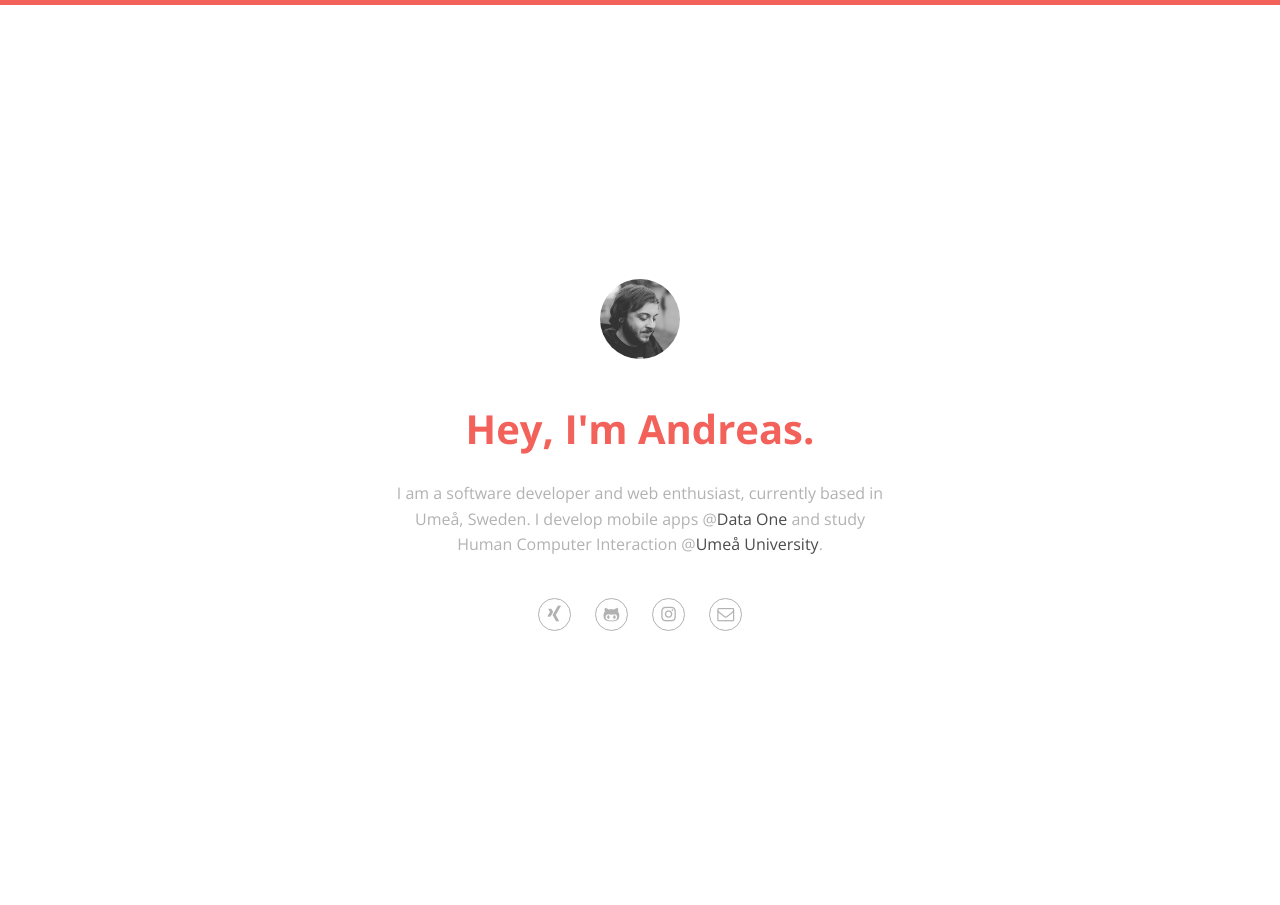
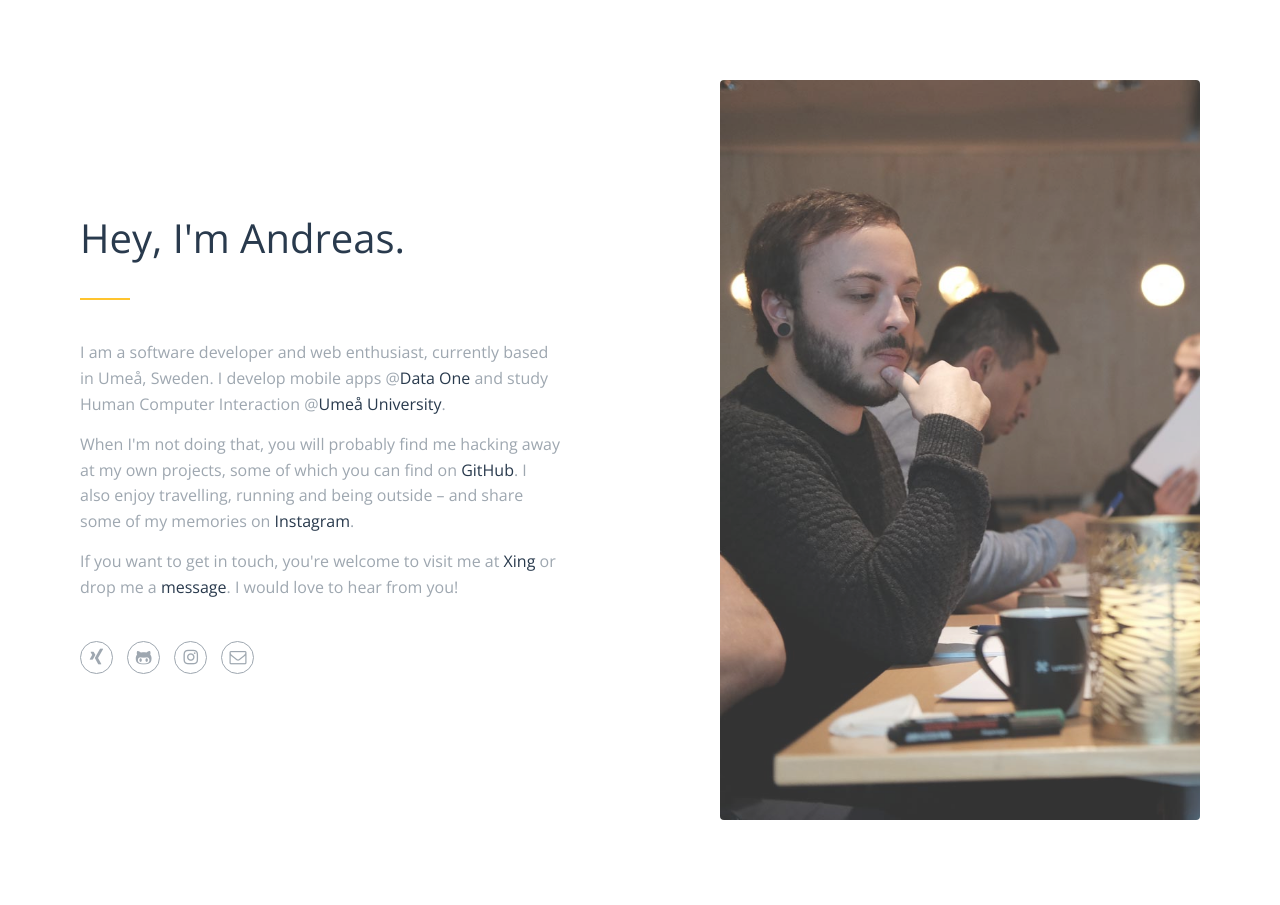
Before and after one commit to andrsphil/andrsphil.github.io, a Jekyll site: the page built from index.html, in a window 1280 px wide. Built offline with Jekyll 4.4.1, drawn with Linux system fonts in a browser that asks for light colours.

Commit message:
Redesign layout, colors and text

```diff
--- a/_sass/_base.scss
+++ b/_sass/_base.scss
@@ -20,8 +20,8 @@ body
   background-color: $color-background;
   color: $color-base;
   font-size: $font-size-base;
-  font-family: $font-family;
-  line-height: $line-height-base;
+  font-family: 'Open Sans', 'Helvetica Neue', sans-serif;
+  line-height: 1.6;
 }
 
 
@@ -29,11 +29,36 @@ body
 //  Typography
 // -----------------------------------------------------------------------------------------------
 
+h1
+{
+  color: $color-secondary;
+  font-size: 4.0rem;
+  font-weight: normal;
+  line-height: 1.1;
+  margin: $spacing-sm 0 ($spacing-md * 2) 0;
+  position: relative;
+
+  &:after
+  {
+    border-bottom: 2px $color-primary solid;
+    bottom: (- $spacing-md);
+    content: '';
+    left: 0;
+    position: absolute;
+    width: 5.0rem;
+  }
+}
+
+p
+{
+  margin: ($spacing-sm / 2) 0;
+}
+
 a
 {
   color: $color-secondary;
   text-decoration: none;
-  transition: color $transition-duration $transition-effect;
+  transition: color $transition;
 
   &:hover
   {
@@ -41,89 +66,32 @@ a
   }
 }
 
-h1
-{
-  line-height: 1.1;
-  font-size: $font-size-h1;
-}
-
-.title
-{
-  color: $color-primary;
-  font-weight: bold;
-  margin: $spacing-sm 0;
-}
-
-.subtitle
-{
-  margin: $spacing-sm 0;
-}
-
 
 // -----------------------------------------------------------------------------------------------
-//  Page elements
+//  Layout
 // -----------------------------------------------------------------------------------------------
 
-.profile-pic
+.column
 {
-  border-radius: 50%;
-  width: $profile-pic-size;
-  height: $profile-pic-size;
-  opacity: 0.8;
-  transition: opacity $transition-duration $transition-effect;
+  display: table;
+  height: 100%;
+  width: 100%;
 
-  &:hover
+  @media (min-width: $screen-sm-min)
   {
-    opacity: 1;
-  }
-
-  @media(min-width: $screen-sm-min)
-  {
-    margin-bottom: ($spacing-lg - $spacing-sm);
+    float: left;
+    width: 50%;
   }
 }
 
-.button-wrapper
+.content-wrapper
 {
-  list-style-type: none;
-  margin: $spacing-sm 0 0 0;
-  padding: 0;
-
-  li
-  {
-    display: inline;
-    margin: 0 1.0rem;
-  }
+  display: table-cell;
+  padding: $spacing-md;
+  vertical-align: middle;
 
   @media (min-width: $screen-sm-min)
   {
-    margin-top: $spacing-lg;
+    padding: $spacing-lg;
   }
 }
-
-.icon-circle
-{
-  border-color: $color-base;
-  border-radius: 50%;
-  border-style: solid;
-  border-width: 0.1rem;
-  color: $color-base;
-  display: inline-block;
-  height: $icon-circle-size;
-  line-height: $icon-circle-size;
-  text-align: center;
-  transition: border-color $transition-duration $transition-effect,
-              color $transition-duration $transition-effect;
-  width: $icon-circle-size;
-
-  &:hover
-  {
-    border-color: $color-primary;
-    color: $color-primary;
-  }
-}
-
-[class^="icon-"]:before, [class*=" icon-"]:before
-{
-  font-size: $icon-font-size;
-}
--- a/_sass/_cover.scss
+++ /dev/null
@@ -1,35 +0,0 @@
-// ================================================================================================
-//  Cover
-// ================================================================================================
-
-.cover
-{
-	display: table;
-	height: 100%;
-	width: 100%;
-}
-
-.cover-wrapper
-{
-	display: table-cell;
-	vertical-align: middle;
-}
-
-.cover-content
-{
-	margin: auto;
-	padding: $spacing-sm;
-	text-align: center;
-}
-
-.landing
-{
-  border-width: $landing-border-width 0 0 0;
-  border-style: solid;
-  border-color: $color-primary;
-
-	.cover-content
-	{
-		max-width: $cover-content-width;
-	}
-}
--- a/_sass/_landing.scss
+++ b/_sass/_landing.scss
@@ -2,34 +2,68 @@
 //  Landing page
 // -----------------------------------------------------------------------------------------------
 
-.cover
+.bio-portrait
 {
-	display: table;
-	height: 100%;
-	width: 100%;
+  background-color: darken($color-background, 5%);
+  background-image: url($baseurl + $assets + '/img/bio-portrait.jpg');
+  background-position: left center;
+  background-size: cover;
+  border-radius: 0.4rem;
+  height: 100%;
+  opacity: 0.8;
+  transition: all $transition;
 }
 
-.cover-wrapper
+
+// -----------------------------------------------------------------------------------------------
+//  Page elements
+// -----------------------------------------------------------------------------------------------
+
+.buttons
 {
-	display: table-cell;
-	vertical-align: middle;
+  list-style-type: none;
+  margin: $spacing-sm 0;
+  padding: 0;
+
+  li
+  {
+    display: inline;
+    margin: 0 1.0rem 0 0;
+  }
+
+  @media (min-width: $screen-sm-min)
+  {
+    margin-top: $spacing-md;
+    margin-bottom: $spacing-md;
+  }
 }
 
-.cover-content
+.icon-circle
 {
-	margin: auto;
-	padding: $spacing-sm;
-	text-align: center;
+  background-color: $color-background;
+  border-color: $color-base;
+  border-radius: 50%;
+  border-style: solid;
+  border-width: 0.1rem;
+  color: $color-base;
+  display: inline-block;
+  height: $icon-circle-size;
+  line-height: $icon-circle-size;
+  text-align: center;
+  transition: background-color $transition,
+              border-color $transition,
+              color $transition;
+  width: $icon-circle-size;
+
+  &:hover
+  {
+    background-color: $color-primary;
+    border-color: $color-primary;
+    color: $color-background;
+  }
 }
 
-.landing
+[class^="icon-"]:before, [class*=" icon-"]:before
 {
-  border-width: $landing-border-width 0 0 0;
-  border-style: solid;
-  border-color: $color-primary;
-
-	.cover-content
-	{
-		max-width: $cover-content-width;
-	}
+  font-size: $icon-font-size;
 }
--- a/_sass/_variables.scss
+++ b/_sass/_variables.scss
@@ -4,21 +4,17 @@
 
 $assets: '/assets';
 $baseurl: '';
-$color-background: #ffffff;
-$color-base: lighten(#4c4c4c, 40%);
-$color-primary: #f2625b;
-$color-secondary: #4c4c4c;
-$cover-content-width: 50.0rem;
-$font-family: 'Open Sans', 'Helvetica Neue', sans-serif;
 $font-size-base: 1.6rem;
-$font-size-h1: 4.0rem;
 $icon-circle-size: ($font-size-base + 1.5rem);
 $icon-font-size: ($font-size-base + 0.1rem);
-$landing-border-width: 0.5rem;
-$line-height-base: 1.6;
-$profile-pic-size: 8.0rem;
 $screen-sm-min: 768px;
-$spacing-lg: 4.0rem;
+$spacing-lg: 8.0rem;
+$spacing-md: 4.0rem;
 $spacing-sm: 3.0rem;
-$transition-duration: 0.3s;
-$transition-effect: ease-in-out;
+$transition: 0.3s ease-in-out;
+
+// Colors
+$color-background: #ffffff;
+$color-base: #9EA7B0;
+$color-primary: #ffc42e;
+$color-secondary: #293a4d;
--- a/index.html
+++ b/index.html
@@ -3,16 +3,16 @@ layout: default
 title: Hi!
 ---
 
-<div class="cover landing">
-  <div class="cover-wrapper">
-    <div class="cover-content">
-      <img src="/assets/img/profile_pic.png" class="profile-pic"/>
-      <h1 class="title">Hey, I'm Andreas.</h1>
-      <p class="subtitle">
-        I am a software developer and web enthusiast, currently based in Umeå, Sweden. I develop mobile apps @<a href="https://www.dataone.de" target="_blank">Data One</a> and study Human Computer Interaction @<a href="https://www.umu.se" target="_blank">Umeå University</a>.
-      </p>
-      <div class="seperator"></div>
-      <ul class="button-wrapper">
+<div class="column">
+  <div class="content-wrapper">
+    <div class="content bio-text">
+      <h1>Hey, I'm Andreas.</h1>
+      <p>I am a software developer and web enthusiast, currently based in Umeå, Sweden. I develop mobile apps @<a href="https://www.dataone.de" target="_blank">Data One</a> and study Human Computer Interaction @<a href="https://www.umu.se" target="_blank">Umeå University</a>.</p>
+
+      <p>When I'm not doing that, you will probably find me hacking away at my own projects, some of which you can find on <a href="https://www.github.com/anphil" target="_blank">GitHub</a>. I also enjoy travelling, running and being outside – and share some of my memories on <a href="https://www.instagram.com/an_.di" target="_blank">Instagram</a>.</p>
+
+      <p>If you want to get in touch, you're welcome to visit me at <a href="https://www.xing.com/profile/Andreas_Philippi4" target="_blank">Xing</a> or drop me a <a href="mailto:hi_andreas@outlook.com">message</a>. I would love to hear from you!</p>
+      <ul class="buttons">
         <li><a href="https://www.xing.com/profile/Andreas_Philippi4" target="_blank">
           <div class="icon-circle"><span class="icon-xing"></span></div>
         </a></li>
@@ -29,3 +29,9 @@ title: Hi!
     </div>
   </div>
 </div>
+
+<div class="column">
+  <div class="content-wrapper">
+    <div class="content bio-portrait"></div>
+  </div>
+</div>
```
Also changed, not shown: assets/img/bio-portrait.jpg (added), assets/img/profile_pic.png (deleted).
